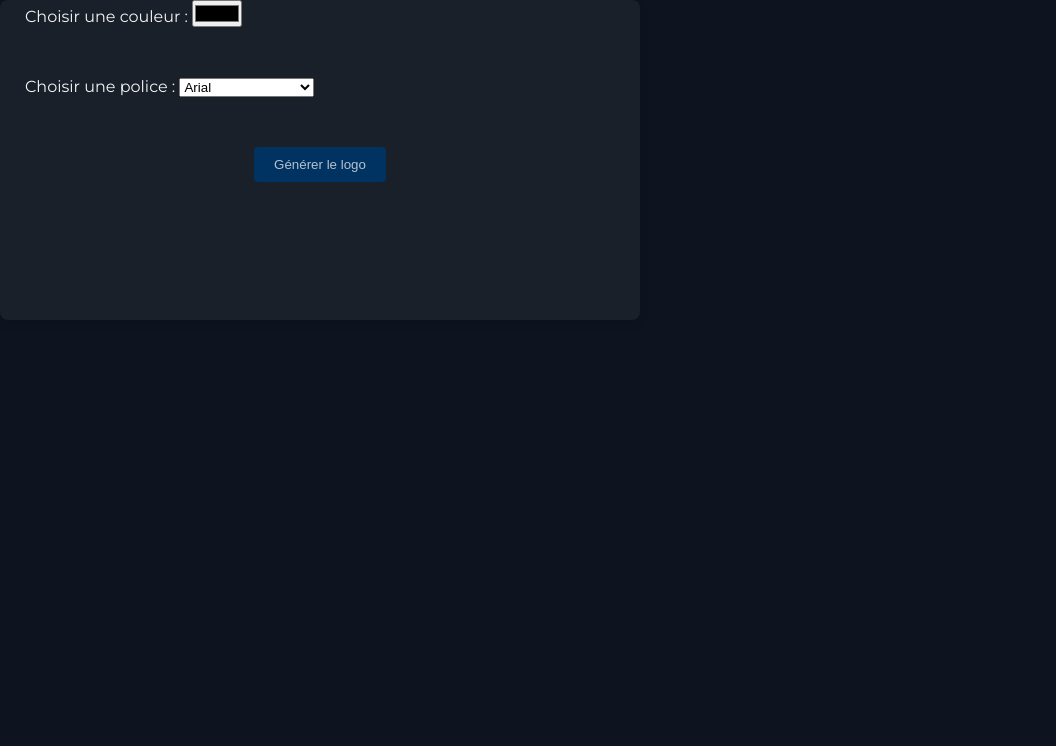
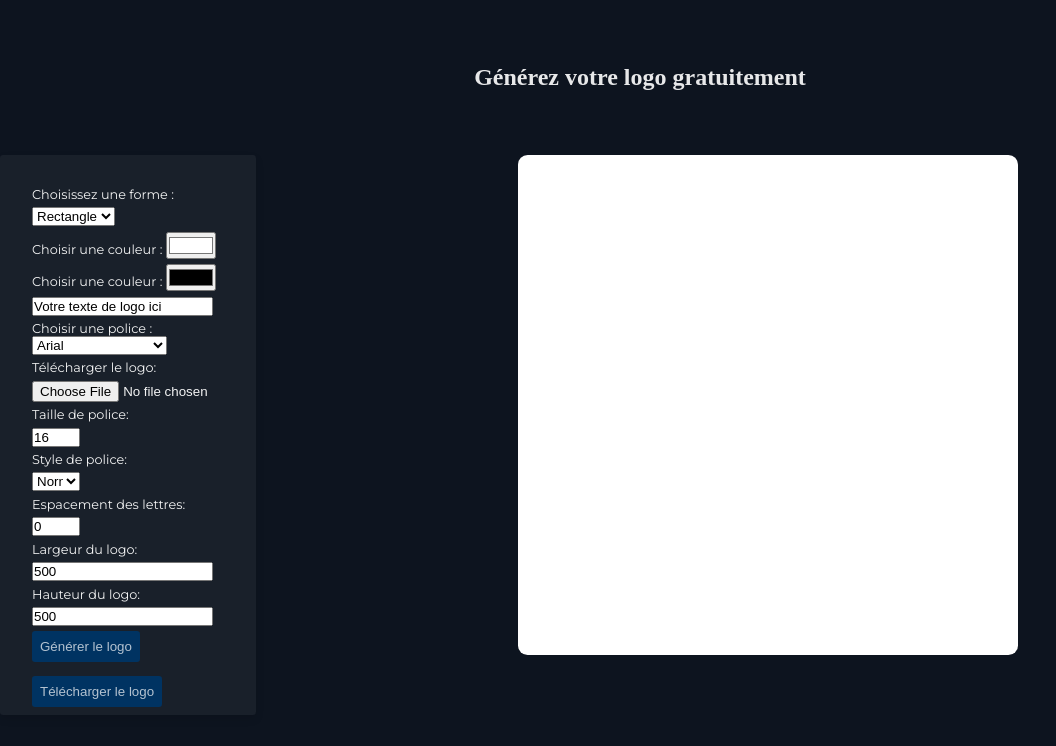
Before and after one commit to migope62/GeneratorLogo, a Next.js app: page / in a window 1280 px wide. Shown: the top 746 px of the page, without its empty margins (0-1056 px from the left). Built offline with nearby package versions, Linux system fonts and the light colour scheme.

Commit message:
Second-push

```diff
--- a/src/app/layout.tsx
+++ b/src/app/layout.tsx
@@ -1,6 +1,6 @@
 import type { Metadata } from "next";
 import { Inter } from "next/font/google";
-import "./globals.css";
+import "../styles/globals.css";
 
 const inter = Inter({ subsets: ["latin"] });
 
--- a/src/components/ColorPicker.tsx
+++ /dev/null
@@ -1,26 +0,0 @@
-import React from 'react';
-
-interface ColorPickerProps {
-    selectedColor: string;
-    onColorChange: (color: string) => void;
-}
-
-const ColorPicker: React.FC<ColorPickerProps> = ({ selectedColor, onColorChange }) => {
-    const handleChange = (event: React.ChangeEvent<HTMLInputElement>) => {
-        onColorChange(event.target.value);
-    };
-
-    return (
-        <div>
-            <label htmlFor="colorPicker">Choisir une couleur : </label>
-            <input
-                type="color"
-                id="colorPicker"
-                value={selectedColor}
-                onChange={handleChange}
-            />
-        </div>
-    );
-};
-
-export default ColorPicker;
--- /dev/null
+++ b/src/components/CustomColorPicker.tsx
@@ -0,0 +1,27 @@
+import React from 'react';
+
+interface CustomColorPickerProps {
+    selectedColor: string;
+    onColorChange: (color: string) => void;
+}
+
+const CustomColorPicker: React.FC<CustomColorPickerProps> = ({ selectedColor, onColorChange }) => {
+    const handleColorChange = (event: React.ChangeEvent<HTMLInputElement>) => {
+        const color = event.target.value;
+        onColorChange(color);
+    };
+
+    return (
+        <div className="custom-color-picker">
+            <label htmlFor="fontSelector">Choisir une couleur : </label>
+            <input
+                type="color"
+                value={selectedColor}
+                onChange={handleColorChange}
+                className="color-input"
+            />
+        </div>
+    );
+};
+
+export default CustomColorPicker;
--- a/src/components/LogoGenerator.tsx
+++ b/src/components/LogoGenerator.tsx
@@ -1,54 +1,187 @@
 import React, { useState } from 'react';
 import FontSelector from './FontSelector';
-import ColorPicker from './ColorPicker';
-import '../styles/LogoGenerator.css';
+import CustomColorPicker from './CustomColorPicker';
+import * as htmlToImage from 'html-to-image';
+import '../styles/logoGenerator.css';
 
-interface LogoGeneratorProps {
-    // Définissez ici les éventuelles props que vous souhaitez utiliser
-}
+interface LogoGeneratorProps { }
 
-const LogoGenerator: React.FC<LogoGeneratorProps> = ({ }) => {
-    // Déclaration des états pour les choix de l'utilisateur
-    const [selectedColor, setSelectedColor] = useState<string>('#000000');
+const LogoGenerator: React.FC<LogoGeneratorProps> = () => {
+    const [backgroundColor, setBackgroundColor] = useState<string>('#ffffff');
+    const [textColor, setTextColor] = useState<string>('#000000');
     const [selectedFont, setSelectedFont] = useState<string>('Arial');
+    const [fontSize, setFontSize] = useState<number>(16);
+    const [fontWeight, setFontWeight] = useState<string>('normal');
+    const [letterSpacing, setLetterSpacing] = useState<number>(0);
     const [generatedLogo, setGeneratedLogo] = useState<string>('');
+    const [inputText, setInputText] = useState<string>('Votre texte de logo ici');
+    const [image, setImage] = useState<string>('');
+    const [imageURL, setImageURL] = useState<string>('');
+    const [logoWidth, setLogoWidth] = useState<number>(500);
+    const [logoHeight, setLogoHeight] = useState<number>(500);
+    const [logoShape, setLogoShape] = useState<string>('rectangle');
 
-    // Fonction pour gérer le changement de couleur sélectionnée
-    const handleColorChange = (color: string) => {
-        setSelectedColor(color);
+    // Fonction pour gérer le changement de couleur de fond sélectionnée
+    const handleBackgroundColorChange = (color: string) => {
+        setBackgroundColor(color);
+    };
+
+    // Fonction pour gérer le changement de couleur de texte sélectionnée
+    const handleTextColorChange = (color: string) => {
+        setTextColor(color);
     };
 
     // Fonction pour gérer le changement de police de caractères sélectionnée
     const handleFontChange = (font: string) => {
         setSelectedFont(font);
     };
-    // Ajoutez d'autres fonctions de gestion des changements pour d'autres choix de l'utilisateur
+
+    // Fonction pour gérer le changement de texte saisi par l'utilisateur
+    const handleTextChange = (event: React.ChangeEvent<HTMLInputElement>) => {
+        setInputText(event.target.value);
+    };
+
+    // Fonction pour gérer le changement de l'image importée
+    const handleImageChange = (event: React.ChangeEvent<HTMLInputElement>) => {
+        const file = (event.target as HTMLInputElement).files?.[0];
+        if (file) {
+            const reader = new FileReader();
+            reader.onloadend = () => {
+                setImage(reader.result as string);
+            };
+            reader.readAsDataURL(file);
+        }
+    };
+
+    // Fonction pour gérer le changement de taille de police
+    const handleFontSizeChange = (event: React.ChangeEvent<HTMLInputElement>) => {
+        setFontSize(Number(event.target.value));
+    };
+
+    // Fonction pour gérer le changement de style de police
+    const handleFontWeightChange = (event: React.ChangeEvent<HTMLSelectElement>) => {
+        setFontWeight(event.target.value);
+    };
+
+    // Fonction pour gérer le changement d'espacement des lettres
+    const handleLetterSpacingChange = (event: React.ChangeEvent<HTMLInputElement>) => {
+        setLetterSpacing(Number(event.target.value));
+    };
+
+
+    // Fonction pour gérer le changement de forme du logo
+    const handleLogoShapeChange = (shape: string) => {
+        setLogoShape(shape);
+    };
+    // Fonction pour gérer le changement de largeur du logo
+    const handleLogoWidthChange = (event: React.ChangeEvent<HTMLInputElement>) => {
+        setLogoWidth(Number(event.target.value));
+    };
+
+    // Fonction pour gérer le changement de hauteur du logo
+    const handleLogoHeightChange = (event: React.ChangeEvent<HTMLInputElement>) => {
+        setLogoHeight(Number(event.target.value));
+    };
+
 
     // Fonction pour générer le logo en fonction des choix de l'utilisateur
     const generateLogo = () => {
-        // Implémentez la logique de génération du logo en utilisant les choix de l'utilisateur
-        const logoText = 'Votre texte de logo ici';
-        setGeneratedLogo(logoText);
+        const logoText = `<span style="color: ${textColor}; font-family: ${selectedFont}; font-size: ${fontSize}px; font-weight: ${fontWeight}; letter-spacing: ${letterSpacing}px;">${inputText}</span>`;
+        const logoImage = image ? `<img src="${image}" alt="Logo" style="width: ${logoWidth}px; height: ${logoHeight}px;" />` : '';
+
+        const logo = `${logoText} ${logoImage}`;
+        setGeneratedLogo(logo);
+        setImageURL(image);
     };
 
+
+
+    // Fonction pour gérer le téléchargement du logo généré
+    const downloadImage = () => {
+        if (generatedLogo) {
+            const generatedLogoElement: HTMLElement | null = document.querySelector('.generated-logo');
+
+            if (generatedLogoElement) {
+                htmlToImage.toPng(generatedLogoElement, { width: 640, height: 448 })
+                    .then(function (dataUrl) {
+                        const link = document.createElement('a');
+                        link.href = dataUrl;
+                        link.download = 'logo.png';
+
+                        document.body.appendChild(link);
+                        link.click();
+                        document.body.removeChild(link);
+                    })
+                    .catch(function (error) {
+                        console.error('Erreur lors de la conversion du logo en image PNG :', error);
+                    });
+            } else {
+                console.error('Impossible de trouver l\'élément .generated-logo dans le DOM.');
+            }
+        }
+    };
+
+
     return (
-        <div className='container'>
-            {/* Interface utilisateur pour la sélection de couleur */}
-            <div className="ColorPicker">
-                <ColorPicker selectedColor={selectedColor} onColorChange={handleColorChange} /></div>
+        <>
+            <h1>Générez votre logo gratuitement</h1>
+            <div className="container-wrapper">
+            <div className='container'>
+                    <label htmlFor="img">Choisissez une forme :</label>
+                <select value={logoShape} onChange={(e) => handleLogoShapeChange(e.target.value)}>
+                    <option value="rectangle">Rectangle</option>
+                    <option value="circle">Cercle</option>
+                    <option value="triangle">Triangle</option>
+                    <option value="losange">Losange</option>
+                    <option value="hexagone">Hexagone</option>
+                    <option value="etoile">Etoile</option>
+                </select>
 
-            {/* Interface utilisateur pour la sélection de police */}
-            <div className="FontSelector">
-                <FontSelector selectedFont={selectedFont} onFontChange={handleFontChange} />
+                <div className="ColorPicker equal-height">
+                    <CustomColorPicker selectedColor={backgroundColor} onColorChange={handleBackgroundColorChange} />
+                </div>
+
+                <div className="TextColorPicker equal-height">
+                    <CustomColorPicker selectedColor={textColor} onColorChange={handleTextColorChange} />
+                </div>
+
+
+                <input type="text" value={inputText} onChange={handleTextChange} className="equal-height" />
+                    <div className="FontSelector equal-height">
+                        <FontSelector selectedFont={selectedFont} onFontChange={handleFontChange} />
+                    </div>
+                    <label htmlFor="img">Télécharger le logo:</label>
+                <input type="file" accept="image/*" onChange={handleImageChange} className="equal-height" />
+
+                <label htmlFor="fontSize">Taille de police:</label>
+                <input type="number" id="fontSize" value={fontSize} onChange={handleFontSizeChange} className="equal-height" />
+
+                <label htmlFor="fontWeight">Style de police:</label>
+                <select id="fontWeight" value={fontWeight} onChange={handleFontWeightChange} className="equal-height">
+                    <option value="normal">Normal</option>
+                    <option value="bold">Gras</option>
+                    <option value="italic">Italique</option>
+                </select>
+
+                <label htmlFor="letterSpacing">Espacement des lettres:</label>
+                <input type="number" id="letterSpacing" value={letterSpacing} onChange={handleLetterSpacingChange} className="equal-height" />
+
+                <label htmlFor="logoWidth">Largeur du logo:</label>
+                <input type="number" id="logoWidth" value={logoWidth} onChange={handleLogoWidthChange} className="equal-height" />
+
+                <label htmlFor="logoHeight">Hauteur du logo:</label>
+                <input type="number" id="logoHeight" value={logoHeight} onChange={handleLogoHeightChange} className="equal-height" />
+
+                <button onClick={generateLogo}>Générer le logo</button>
+                <button onClick={downloadImage}>Télécharger le logo</button>
+            </div>
+                <div className={`container2 ${logoShape}`} style={{ backgroundColor: backgroundColor, width: `${logoWidth}px`, height: `${logoHeight}px` }}>
+                    <div className="generated-logo" style={{ color: textColor }} dangerouslySetInnerHTML={{ __html: generatedLogo }}></div>
+                </div>
             </div>
 
-            <button onClick={generateLogo}>Générer le logo</button>
 
-            {/* Affichage du logo généré */}
-            {/* Affichez ici le logo généré en utilisant la valeur stockée dans l'état generatedLogo */}
-            <div>{generatedLogo}</div>
-        </div>
-
+        </>
     );
 };
 
--- a/src/styles/globals.css
+++ b/src/styles/globals.css
@@ -7,6 +7,7 @@
   --button-hover-color: #205D9E;
   --button-text-color: rgba(255, 255, 255, 0.7);
   --text-color:rgba(255, 255, 255, 0.95);
+  --h1-color: rgba(255, 255, 255, 0.9);
 }
 
 * {
@@ -18,9 +19,12 @@
 html,
 body {
   background-color: var(--background-color);
-  overflow: hidden;
+  width: 100%;
+  height: 100vh;
 }
-
+h1 {
+  color:var(--h1-color);
+}
 a {
   color: var(--link-color);
   text-decoration: none;
--- a/src/styles/logoGenerator.css
+++ b/src/styles/logoGenerator.css
@@ -1,36 +1,134 @@
-body {
-    height: 100vh;
-    margin: 0;
-    padding: 0;
+h1 {
+    margin: 4rem 0;
+    text-align: center;
+    font-size: 1.5rem;
+}
+.container-wrapper {
+    display: flex;
+    justify-content: space-between;
+}
+.container {
+    display: flex;
+    flex-wrap: wrap;
+    justify-content: space-between;
+    align-items: flex-start;
+    flex-direction: column;
+    width: 20%;
+    height: 70vh;
+    background-color: var(--container-color);
+    border-radius: 0.2rem;
+    box-shadow: 0 4px 8px rgba(0, 0, 0, 0.1);
+    padding: 2rem 0 0 2rem;
+    font-family: "Montserrat", sans-serif;
+    font-size: 0.8rem;
+    color: var(--text-color);
 }
 
-.container {
-    display: flex;
-    flex-direction: column;
-    align-items: baseline;
-    width: 40rem;
-    height: 20rem;
-    background-color: var(--container-color);
-    border-radius: 8px;
-    box-shadow: 0 4px 8px rgba(0, 0, 0, 0.1);
+.container
+input[type="text"],
+input[type="file"],
+select {
+
+max-width:20rem;
+
 }
-.ColorPicker,
-.FontSelector {
-        margin: 0 0 50px 25px;
-        font-family: "Montserrat", sans-serif;
-        color: var(--text-color);
-    }
-button {
-    margin: 25 0 0 0;
-    align-self: center;
-    padding: 10px 20px;
+
+#fontSize,
+#fontWeight,
+#letterSpacing,
+#img,
+#text {
+    max-width: 3rem;
+
+}
+
+
+
+
+.container button {
+    margin-bottom: 0.5rem;
+    padding: 0.5rem;
     background-color: var(--button-color);
     color: var(--button-text-color);
     border: none;
-    border-radius: 4px;
+    border-radius: 0.2rem;
     cursor: pointer;
+
+}
+.container button:hover {
+    background-color: var(--button-hover-color);
+}
+/* Formes */
+.container2 {
+    margin: 0 auto;
+    width: 75%;
+    display: flex;
+    align-items: center;
+    border: 0.2rem solid var(--container-color);
+    border-radius: 0.6rem;
 }
 
-button:hover {
-    background-color: var(--button-hover-color);
+.container2.rectangle {
+    border-radius: 0.6rem;
 }
+
+.container2.circle {
+    border-radius: 50%;
+}
+
+.container2.triangle {
+    clip-path: polygon(50% 0%, 0% 100%, 100% 100%);
+}
+
+.container2.losange {
+    clip-path: polygon(50% 0%, 100% 50%, 50% 100%, 0% 50%);
+}
+
+.container2.hexagone {
+    clip-path: polygon(50% 0%, 100% 25%, 100% 75%, 50% 100%, 0% 75%, 0% 25%);
+}
+
+.container2.etoile {
+    clip-path: polygon(50% 0%, 61% 35%, 98% 35%, 68% 57%, 79% 91%, 50% 70%, 21% 91%, 32% 57%, 2% 35%, 39% 35%);
+}
+
+/* Logo Généré */
+.generated-logo {
+    margin: 0 auto;
+    display: flex;
+    align-items: center;
+    justify-content: center;
+    flex-direction: column;
+}
+
+.generated-logo img {
+    margin-top: 1rem;
+    max-width: 5rem;
+    max-height: 5rem;
+}
+
+/* Responsive */
+@media only screen and (max-width: 600px) {
+    h1 {
+        font-size: 1.2rem;
+    }
+
+    .container {
+        max-width: 22rem;
+        max-height: 25rem;
+    }
+
+    .ColorPicker,
+    .FontSelector {
+        font-size: 0.9rem;
+    }
+
+    .container input[type="text"] {
+        font-size: 0.9rem;
+    }
+
+    .container button {
+        font-size: 0.9rem;
+        margin-top: 20px;
+    }
+}
```
Also changed, not shown: package.json (+5 -4 lines), 1 other file (tests, documents, lock files or other folders).
